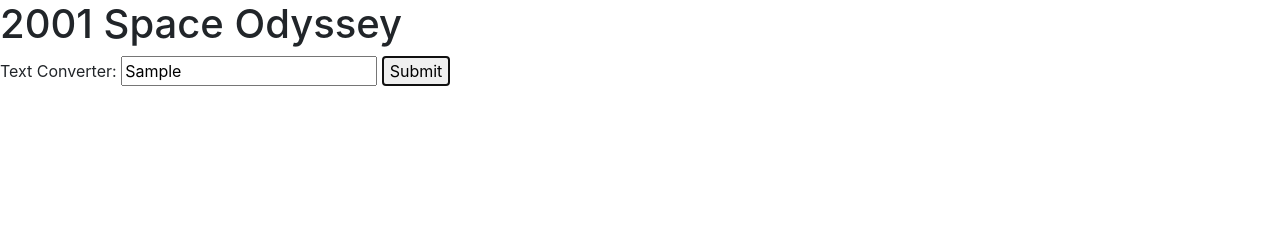
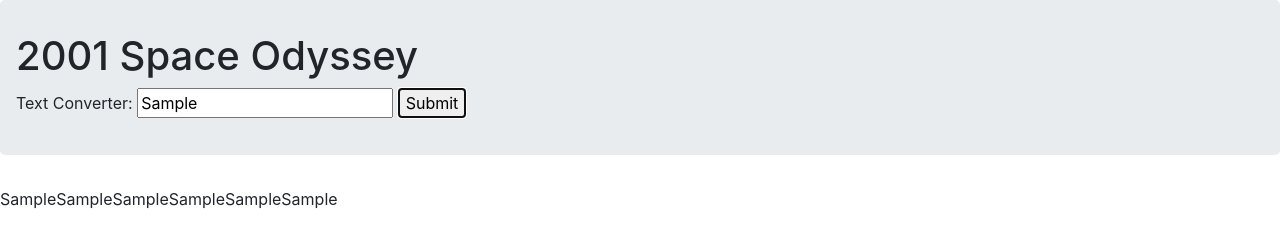
Before and after one commit to AnthonyGolovin/test, a plain HTML site: page index.html in a window 1280 px wide. Both pictures are taken after typing "Sample" into the empty fields and a click on the button "Submit". Drawn offline with Linux system fonts and the light colour scheme.

Commit message:
Work on button functionality to display results as well as getting rid of stacking answers

```diff
--- a/css/styles.css
+++ b/css/styles.css
@@ -0,0 +1,6 @@
+.jumbotron {
+  padding: 2rem 1rem;
+  margin-bottom: 2rem;
+  background-color: #e9ecef;
+  border-radius: 0.3rem;
+}
--- a/index.html
+++ b/index.html
@@ -9,13 +9,14 @@
     <title>2001 Space Odyssey</title>
   </head>
   <body>
+    <div class="jumbotron">
       <h1>2001 Space Odyssey</h1>
         <form>
           <label for="input1">Text Converter:</label>
           <input type="text" id="input1" >
           <button type="submit" name="button">Submit</button>
         </form>
-    <ul id="output">
-    </ul>
+      </div>
+    <p id="output"></p>
   </body>
 </html>
--- a/js/scripts.js
+++ b/js/scripts.js
@@ -9,10 +9,11 @@
    $("form").click(function(event) {
    event.preventDefault();
    string = ($("#input1").val());
-   console.log(string);
+
    stringArray = string.split("");
 
    for (var i = 0; i < stringArray.length; i ++) {
+
     if (stringArray[i].includes("3")) {
       stringArray[i] = "I'm sorry, Dave. I'm afraid I can't do that.";
 
@@ -21,13 +22,10 @@
 
     } else if (stringArray[i].includes("1") && !string.includes("2") && !string.includes("3")) {
       stringArray[i] = "Beep!";
-   } else {
+    }
+    $("#output").append(stringArray);
+  }
 
-   }
-
- }
-   console.log(stringArray);
- });
-
+  });
 
  });
```
Lines whose indentation alone changed are shown as unchanged.
